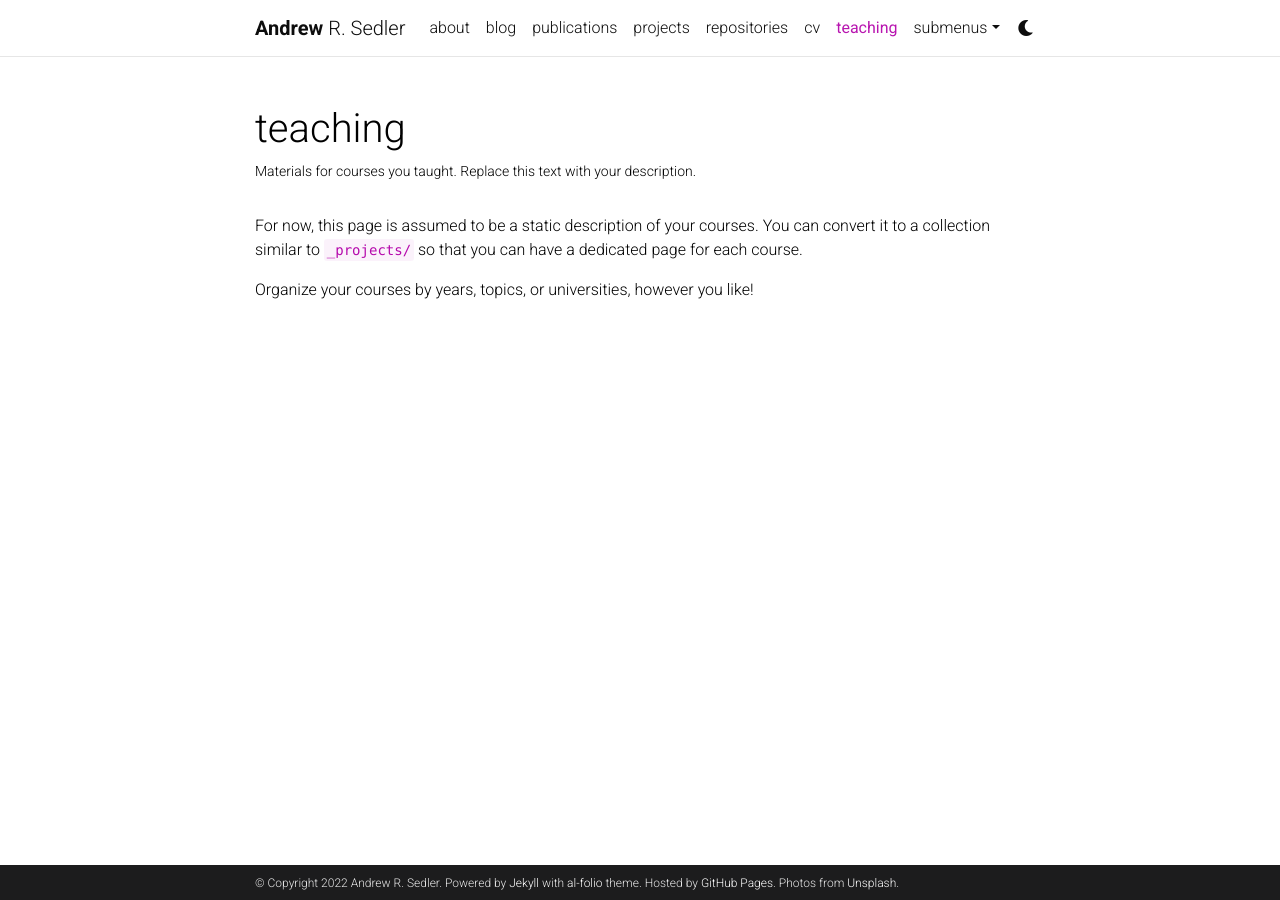
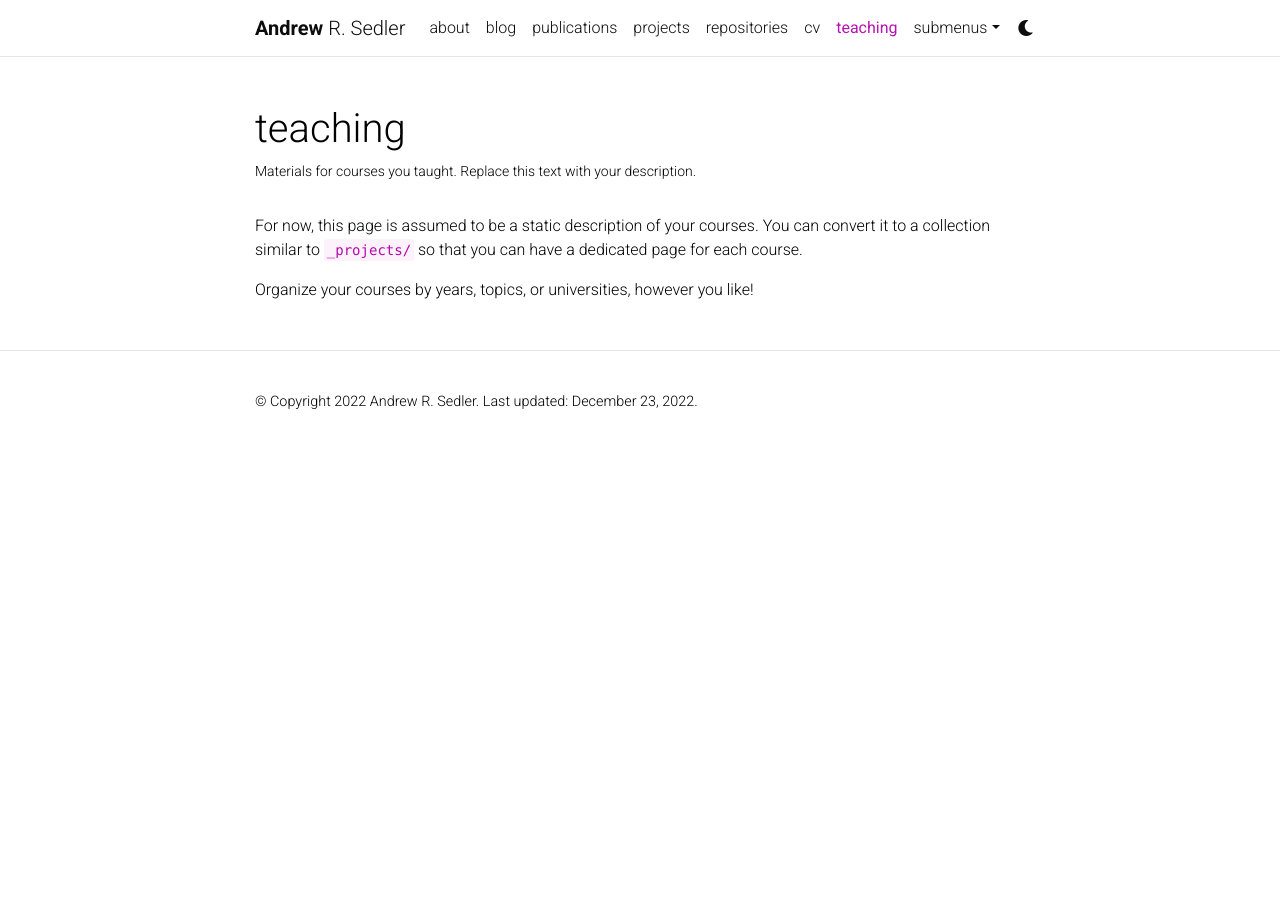
Before and after one commit to arsedler9/arsedler9.github.io, a Jekyll site: the page built from _pages/teaching.md, in a window 1280 px wide. Built offline with Jekyll 4.4.1, drawn with Linux system fonts in a browser that asks for light colours; full-size pictures stand in for the smaller copies a plugin makes; comment, search, counter and statistics services are not loaded; a style sheet for code colours, icons or effects is not loaded.

Commit message:
Footer updates

```diff
--- a/_config.yml
+++ b/_config.yml
@@ -9,10 +9,10 @@
 email: arsedler9@gmail.com
 description: > # the ">" symbol means to ignore newlines until "footer_text:"
   A simple, whitespace theme for academics. Based on [*folio](https://github.com/bogoli/-folio) design.
-footer_text: >
-  Powered by <a href="https://jekyllrb.com/" target="_blank">Jekyll</a> with <a href="https://github.com/alshedivat/al-folio">al-folio</a> theme.
-  Hosted by <a href="https://pages.github.com/" target="_blank">GitHub Pages</a>.
-  Photos from <a href="https://unsplash.com" target="_blank">Unsplash</a>.
+footer_text:
+  # Powered by <a href="https://jekyllrb.com/" target="_blank">Jekyll</a> with <a href="https://github.com/alshedivat/al-folio">al-folio</a> theme.
+  # Hosted by <a href="https://pages.github.com/" target="_blank">GitHub Pages</a>.
+  # Photos from <a href="https://unsplash.com" target="_blank">Unsplash</a>.
 keywords: jekyll, jekyll-theme, academic-website, portfolio-website  # add your own keywords or leave empty
 
 lang: en # the language of your site (for example: en, fr, cn, ru, etc.)
@@ -20,7 +20,7 @@
 
 url: https://arsedler9.github.io # the base hostname & protocol for your site
 baseurl:  # the subpath of your site, e.g. /blog/
-last_updated: false # set to true if you want to display last updated in the footer
+last_updated: true # set to true if you want to display last updated in the footer
 impressum_path:  # set to path to include impressum link in the footer, use the same path as permalink in a page, helps to conform with EU GDPR
 
 # -----------------------------------------------------------------------------
@@ -48,7 +48,7 @@
 # -----------------------------------------------------------------------------
 
 navbar_fixed: true
-footer_fixed: true
+footer_fixed: false
 
 # Dimensions
 max_width: 800px
```
